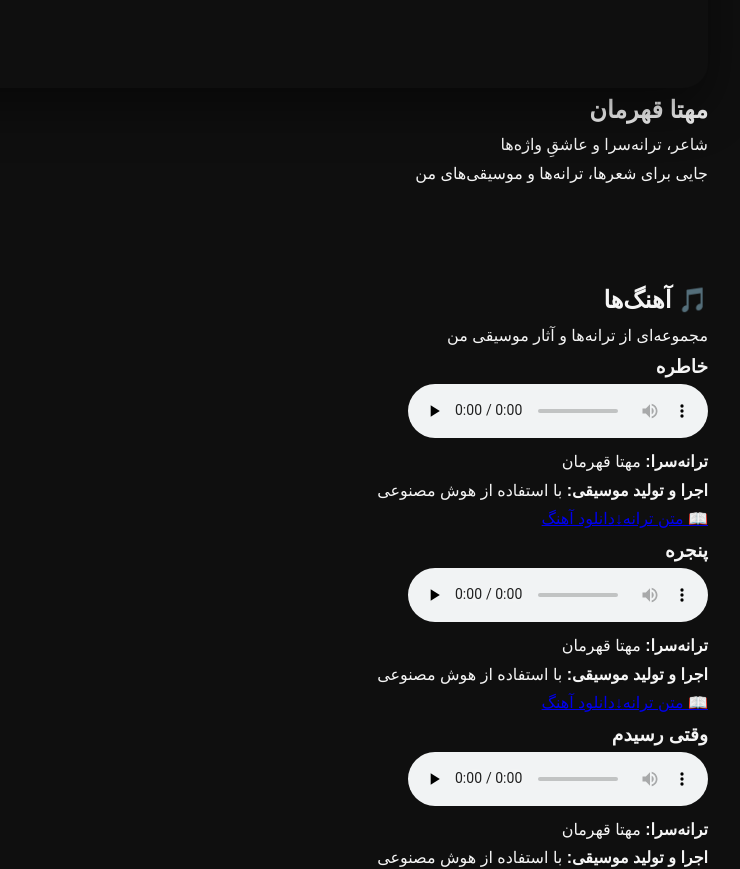
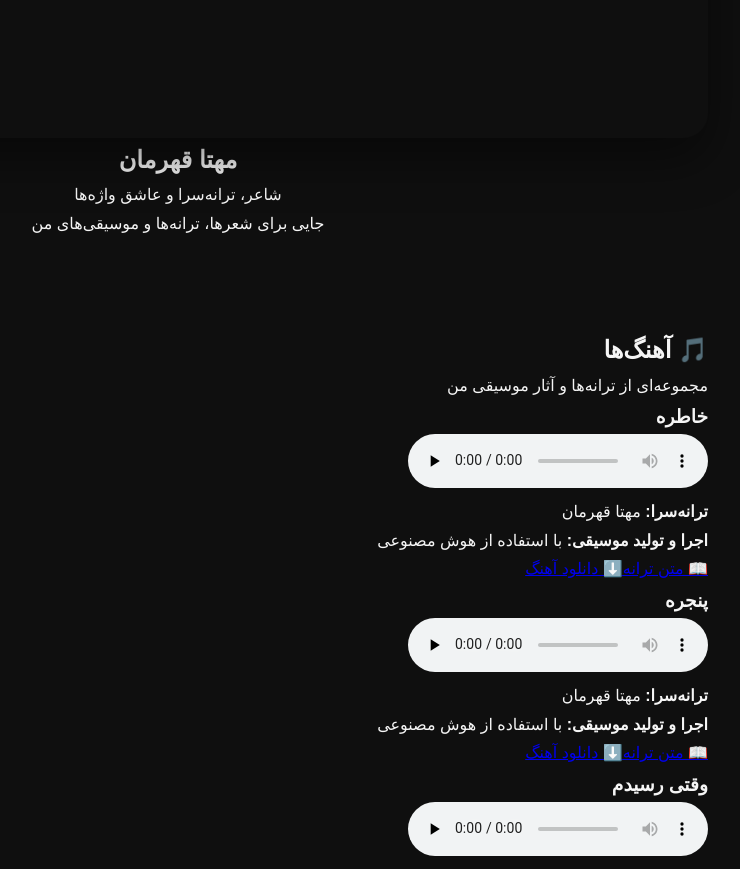
Before and after one commit to mahtaghahreman/Mahta_ghahreman, a Next.js app: page / in a window 1280 px wide. Shown: the part 520-1389 px from the top of the page, without its empty margins (462-1202 px from the left). Built offline with nearby package versions, Linux system fonts and the light colour scheme.

Commit message:
Update page.tsx

```diff
--- a/app/page.tsx
+++ b/app/page.tsx
@@ -164,21 +164,21 @@ export default function Home() {
   };
 
   return (
-    <main className="site-container">
-      <header className="site-header">
+    <main>
+      <header>
         <div className="header-inner">
           <Link href="/" className="site-logo">
             مهتا قهرمان
           </Link>
 
-          <nav className="main-nav">
+          <nav>
             <a href="#music">آهنگ‌ها</a>
             <a href="#about">درباره من</a>
           </nav>
         </div>
       </header>
 
-      <section className="hero-section">
+      <section className="hero">
         <div className="hero-content">
           <div className="hero-image">
             <Image
@@ -192,12 +192,8 @@ export default function Home() {
 
           <div className="hero-text">
             <h1>مهتا قهرمان</h1>
-            <p>
-              شاعر، ترانه‌سرا و عاشقِ واژه‌ها
-            </p>
-            <p>
-              جایی برای شعرها، ترانه‌ها و موسیقی‌های من
-            </p>
+            <p>شاعر، ترانه‌سرا و عاشق واژه‌ها</p>
+            <p>جایی برای شعرها، ترانه‌ها و موسیقی‌های من</p>
           </div>
         </div>
       </section>
@@ -205,23 +201,15 @@ export default function Home() {
       <section id="music" className="music-section">
         <div className="section-title">
           <h2>🎵 آهنگ‌ها</h2>
-          <p>
-            مجموعه‌ای از ترانه‌ها و آثار موسیقی من
-          </p>
+          <p>مجموعه‌ای از ترانه‌ها و آثار موسیقی من</p>
         </div>
 
         <div className="songs-list">
           {songs.map((song) => (
             <article key={song.title} className="song-card">
-              <div className="song-header">
-                <h3>{song.title}</h3>
-              </div>
+              <h3>{song.title}</h3>
 
-              <audio
-                controls
-                preload="none"
-                className="audio-player"
-              >
+              <audio controls preload="none">
                 <source src={song.file} type="audio/mpeg" />
                 مرورگر شما از پخش فایل صوتی پشتیبانی نمی‌کند.
               </audio>
@@ -232,7 +220,8 @@ export default function Home() {
                 </p>
 
                 <p>
-                  <strong>اجرا و تولید موسیقی:</strong> با استفاده از هوش مصنوعی
+                  <strong>اجرا و تولید موسیقی:</strong>{" "}
+                  با استفاده از هوش مصنوعی
                 </p>
               </div>
 
@@ -248,12 +237,11 @@ export default function Home() {
                 <a
                   href={song.file}
                   download
-                  className="download-button"
+                  className="lyrics-button download-button"
                   onClick={() => handleSongDownload(song.title)}
                   aria-label={`دانلود آهنگ ${song.title}`}
                 >
-                  <span>↓</span>
-                  دانلود آهنگ
+                  ⬇️ دانلود آهنگ
                 </a>
               </div>
             </article>
@@ -282,7 +270,7 @@ export default function Home() {
         </div>
       </section>
 
-      <footer className="site-footer">
+      <footer>
         <p>© مهتا قهرمان</p>
         <p>شعر، ترانه و موسیقی</p>
       </footer>
```
